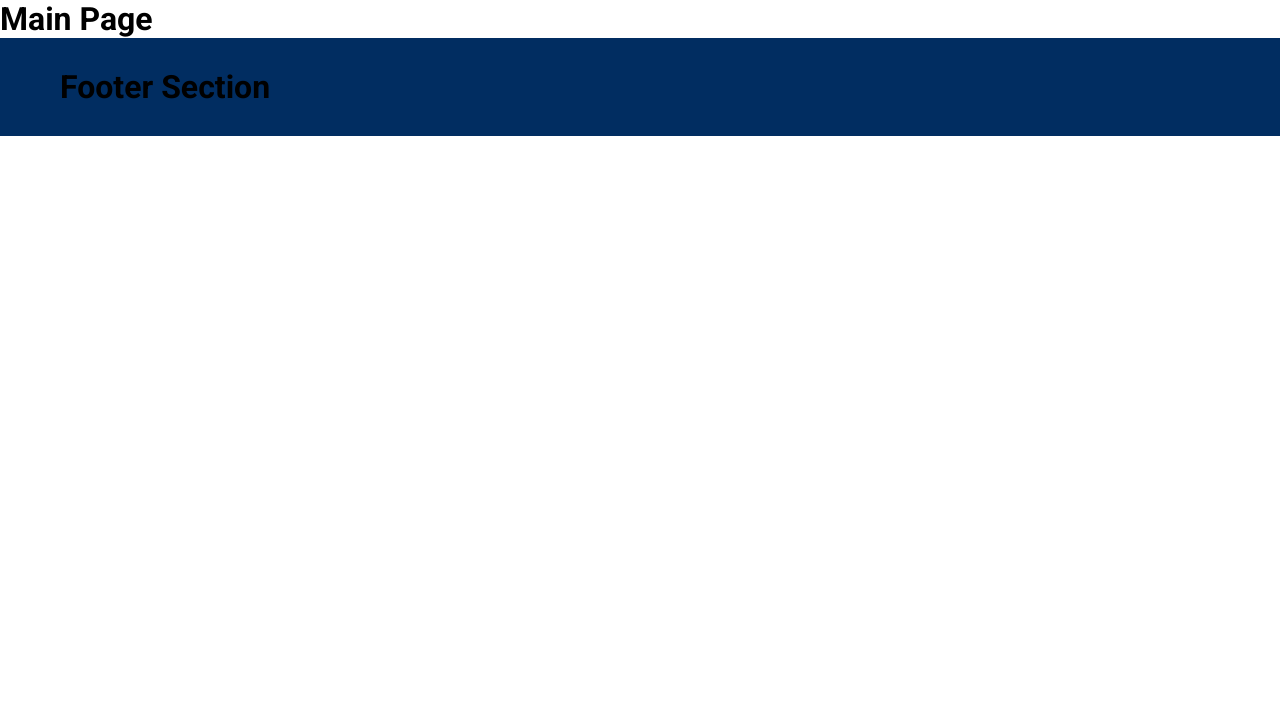
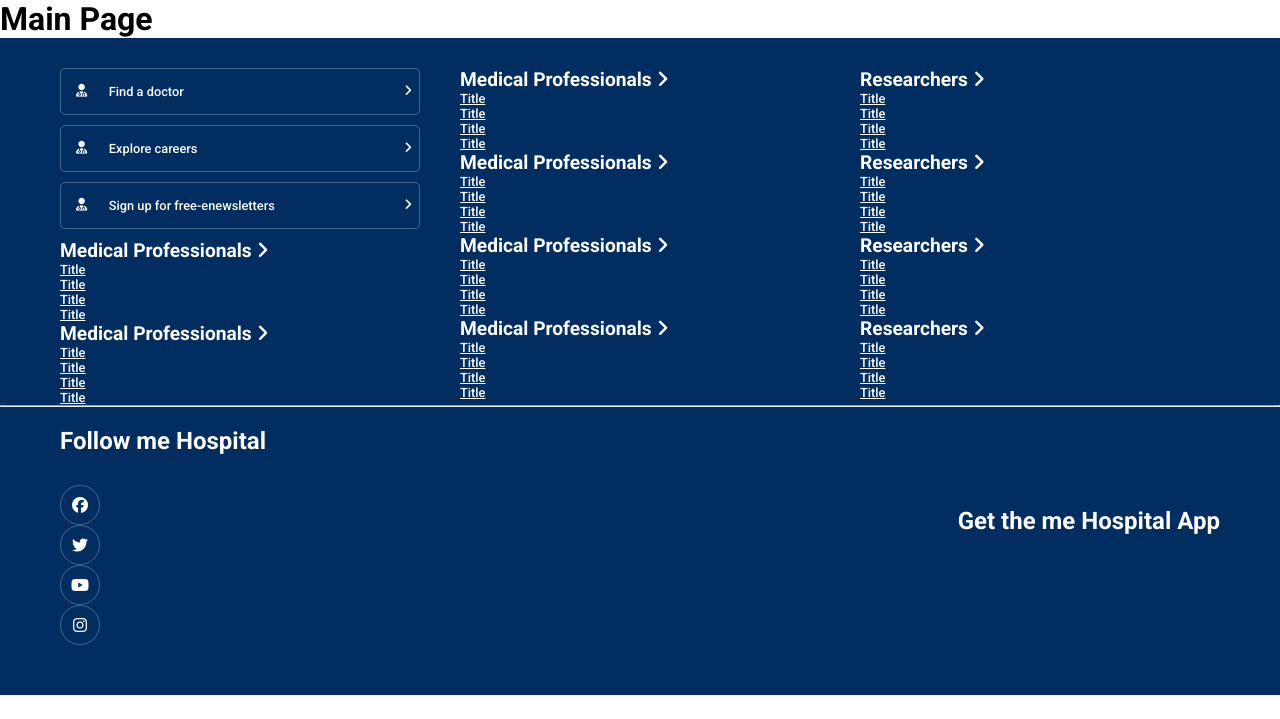
Before and after one commit to A-Al-Mamun/PHP_Hospital_MS, a PHP site: page / in a window 1280 px wide. Shown: the part 81-800 px from the top of the page. Run offline with PHP 8.4, Linux system fonts and the light colour scheme.

Commit message:
Footer design setup

```diff
--- /dev/null
+++ b/New Text Document.txt
@@ -0,0 +1 @@
+https://www.mayoclinic.org/
--- a/assets/css/style.css
+++ b/assets/css/style.css
@@ -96,7 +96,81 @@ footer{
     background: #012d61;
     padding: 30px 0;
 }
-.footer-container{
+.footer-container1{
     max-width: 1160px;
     margin: 0 auto;
+    display: grid;
+    grid-template-columns: repeat(3, 1fr);
+    grid-gap: 40px;
+    color: #ffffff;
+    font-size: 0.8rem;
 }
+.footer-btns{}
+.btns-item{
+    border: 1px solid #ffffff44;
+    border-radius: 5px;
+    padding: 15px;
+    margin-bottom: 10px;
+    display: flex;
+    align-items: center;
+    justify-content: space-between;
+    transition: 0.4s;
+}
+.btns-item:hover{
+    border: 1px solid #ffffff;
+}
+.btns-item i{
+    flex: 0 0 10%;
+}
+.btns-item span{
+    flex: 0 0 90%;
+}
+.btns-item{}
+.footer-btns a{
+    display: inline-block;
+    width: 100%;
+    color: #fff;
+}
+
+.footer-professions{}
+.footer-professions a{
+    display: inline-block;
+    width: 100%;
+    color: #fff;
+}
+.footer-research{}
+.footer-research a{
+    display: inline-block;
+    width: 100%;
+    color: #fff;
+}
+
+.footer-container2{
+    max-width: 1160px;
+    margin: 0 auto;
+    display: flex;
+    justify-content: space-between;
+    align-items: center;
+    padding: 20px 0;
+}
+.container2-item{}
+.container2-item h2{
+    color: #fff;
+    margin-bottom: 30px;
+}
+.container2-item a{
+    display: flex;
+    justify-content: center;
+    align-items: center;
+    color: #fff;
+    width: 40px;
+    height: 40px;
+    border: 1px solid #ffffff44;
+    text-decoration: none;
+    border-radius: 50%;
+    transition: 0.4s;
+}
+.container2-item a:hover{
+    border: 1px solid #ffffff;
+}
+.container2-item a i{}
--- a/components/footer.php
+++ b/components/footer.php
@@ -1,5 +1,82 @@
 <footer>
-    <div class="footer-container">
-        <h1>Footer Section</h1>
+    <div class="footer-container1">
+        <div class="footer-btns">
+            <div class="btns-item">
+                <i class="fa-solid fa-user-doctor"></i> <span>Find a doctor</span><i class="fa-solid fa-angle-right"></i>
+            </div>
+            <div class="btns-item">
+                <i class="fa-solid fa-user-doctor"></i> <span>Explore careers</span><i class="fa-solid fa-angle-right"></i>
+            </div>
+            <div class="btns-item">
+                <i class="fa-solid fa-user-doctor"></i> <span>Sign up for free-enewsletters</span><i class="fa-solid fa-angle-right"></i>
+            </div>
+            <h2>Medical Professionals <i class="fa-solid fa-angle-right"></i></h2>
+            <a href="#">Title</a>
+            <a href="#">Title</a>
+            <a href="#">Title</a>
+            <a href="#">Title</a>
+            <h2>Medical Professionals <i class="fa-solid fa-angle-right"></i></h2>
+            <a href="#">Title</a>
+            <a href="#">Title</a>
+            <a href="#">Title</a>
+            <a href="#">Title</a>
+        </div>
+        <div class="footer-professions">
+            <h2>Medical Professionals <i class="fa-solid fa-angle-right"></i></h2>
+            <a href="#">Title</a>
+            <a href="#">Title</a>
+            <a href="#">Title</a>
+            <a href="#">Title</a>
+            <h2>Medical Professionals <i class="fa-solid fa-angle-right"></i></h2>
+            <a href="#">Title</a>
+            <a href="#">Title</a>
+            <a href="#">Title</a>
+            <a href="#">Title</a>
+            <h2>Medical Professionals <i class="fa-solid fa-angle-right"></i></h2>
+            <a href="#">Title</a>
+            <a href="#">Title</a>
+            <a href="#">Title</a>
+            <a href="#">Title</a>
+            <h2>Medical Professionals <i class="fa-solid fa-angle-right"></i></h2>
+            <a href="#">Title</a>
+            <a href="#">Title</a>
+            <a href="#">Title</a>
+            <a href="#">Title</a>
+        </div>
+        <div class="footer-research">
+            <h2>Researchers <i class="fa-solid fa-angle-right"></i></h2>
+            <a href="#">Title</a>
+            <a href="#">Title</a>
+            <a href="#">Title</a>
+            <a href="#">Title</a>
+            <h2>Researchers <i class="fa-solid fa-angle-right"></i></h2>
+            <a href="#">Title</a>
+            <a href="#">Title</a>
+            <a href="#">Title</a>
+            <a href="#">Title</a>
+            <h2>Researchers <i class="fa-solid fa-angle-right"></i></h2>
+            <a href="#">Title</a>
+            <a href="#">Title</a>
+            <a href="#">Title</a>
+            <a href="#">Title</a>
+            <h2>Researchers <i class="fa-solid fa-angle-right"></i></h2>
+            <a href="#">Title</a>
+            <a href="#">Title</a>
+            <a href="#">Title</a>
+            <a href="#">Title</a>
+        </div>
+    </div>
+    <hr>
+    <div class="footer-container2">
+        <div class="container2-item">
+            <h2>Follow me Hospital</h2>
+            <a href="#"><i class="fa-brands fa-facebook"></i></a>
+            <a href="#"><i class="fa-brands fa-twitter"></i></a>
+            <a href="#"><i class="fa-brands fa-youtube"></i></a>
+            <a href="#"><i class="fa-brands fa-instagram"></i></a>
+        </div>
+        <div class="container2-item">
+            <h2>Get the me Hospital App</h2>
+        </div>
     </div>
 </footer>
```
